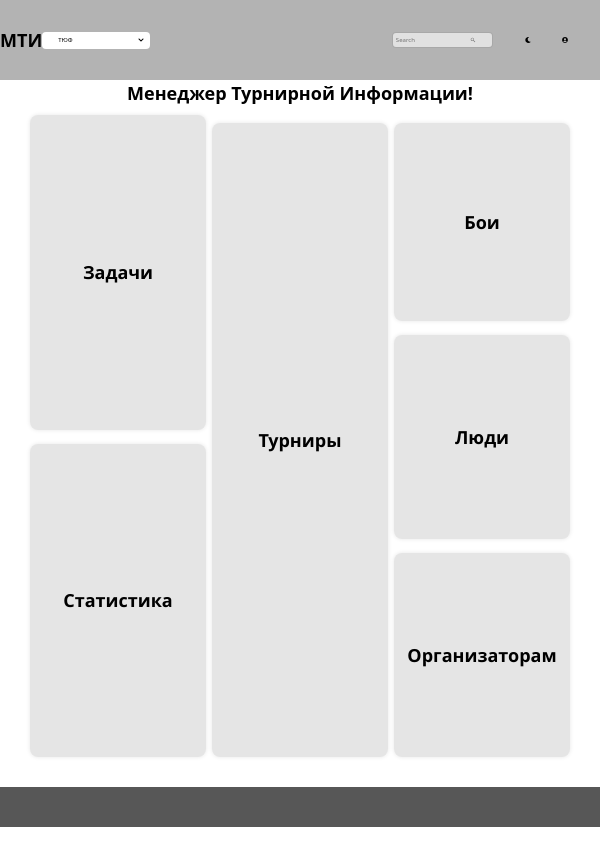
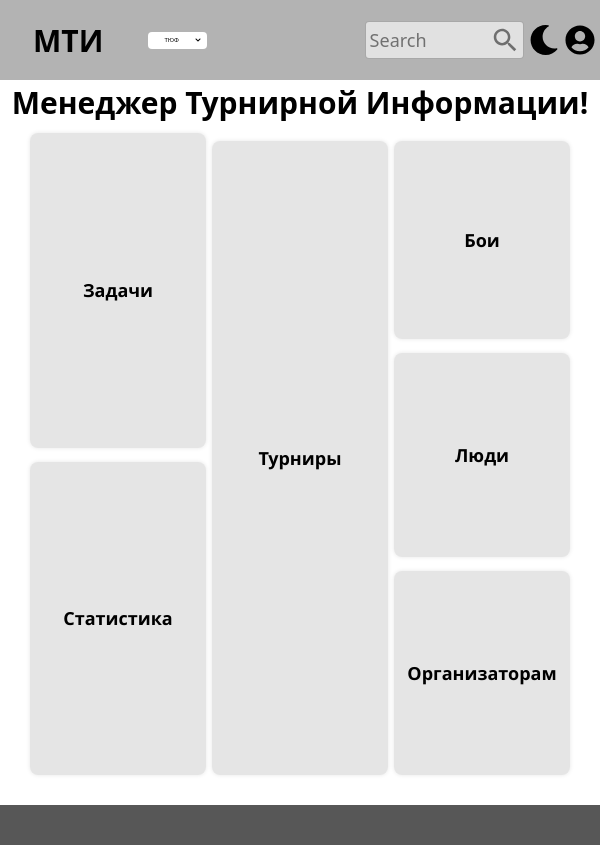
Before and after one commit to MTI-System/MTI-site, a Next.js app: page / in a window 600 px wide. Built offline with nearby package versions, Linux system fonts and the light colour scheme.

Commit message:
Мобилки 2

```diff
--- a/src/components/sections/problems/ProblemCard.tsx
+++ b/src/components/sections/problems/ProblemCard.tsx
@@ -22,7 +22,7 @@ export default function ProblemCard({ problem }: { problem: Problem }) {
         <h5 className={style.translation}>Translation here...</h5>
         <p className={style.problemText}>{problem.problem_translations[0].problem_text}</p>
       </div>
-      <div className={style.tournamentsContainer}>Tournaments here...</div>
+      {/*<div className={style.tournamentsContainer}>Tournaments here...</div>*/}
     </div>
   )
 }
--- a/src/styles/app/header.module.css
+++ b/src/styles/app/header.module.css
@@ -1,4 +1,3 @@
-
 
 .header {
     display: flex;
@@ -13,14 +12,16 @@
     display: flex;
     justify-content: space-evenly;
     align-items: center;
-  width: 25vw;
+    width: 40vw;
     height: 100%;
 }
+
 .rightContainer h2 {
     padding: 1em;
 }
+
 .rightContainer .dropdown {
-  width: 20vw;
+    /*width: 20vw;*/
 }
 
 .leftContainer {
@@ -30,6 +31,7 @@
     width: 40%;
 }
 
+@media (max-width: 600px) {
     .search {
         width: 80%;
         height: 50%;
@@ -38,3 +40,15 @@
         font-size: 1vw;
         /*border: 0.1rem #888 dashed;*/
     }
+}
+
+@media (max-width: 600px) {
+    .search {
+        width: 20vw;
+        height: 3vh;
+        justify-content: center;
+        align-content: center;
+        font-size: 3vw;
+        /*border: 0.1rem #888 dashed;*/
+    }
+}
--- a/src/styles/app/main.css
+++ b/src/styles/app/main.css
@@ -1,15 +1,25 @@
 @import "tailwindcss";
 
 * {
-  margin: 0;
+    margin: 0;
 }
 
 main {
-  min-height: 85vh;
+    min-height: 85vh;
 }
-h1{
-  text-align: center;
-  font-weight: bold;
-  font-size: 3vw;
 
+@media (min-width: 600px) {
+    h1 {
+        text-align: center;
+        font-weight: bold;
+        font-size: 3vw;
+    }
 }
+
+@media (max-width: 600px) {
+    h1 {
+        text-align: center;
+        font-weight: bold;
+        font-size: 5vw;
+    }
+}
--- a/src/styles/components/clickableCard.module.css
+++ b/src/styles/components/clickableCard.module.css
@@ -3,12 +3,18 @@
   justify-content: center;
   align-items: center;
   min-width: 5vw;
-  min-height: 5vh;
+  min-height: 12vh;
   border-radius: 0.5rem;
   background-color: rgba(0, 0, 0, 0.1);
   box-shadow: 0 0 0.25rem 0 rgba(0, 0, 0, 0.1);
   transition: all 250ms ease;
-  font-size: 3vw;
+  @media (max-width: 600px) {
+    font-size: 10vw;
+  }
+  @media (min-width: 600px) {
+    font-size: 3vw;
+  }
+
   font-family: "Segoe UI";
   font-weight: bold;
   text-decoration: none;
--- a/src/styles/components/dropdown.module.css
+++ b/src/styles/components/dropdown.module.css
@@ -1,6 +1,9 @@
+@media (max-width: 600px) {
     .dropdownContainer {
         position: relative;
+        margin-left: 2vw;
     }
+
     .dropdownButton {
         display: flex;
         flex-direction: row;
@@ -10,15 +13,94 @@
         border-radius: 0.25rem;
         transition: background-color 250ms ease;
     }
+
     .dropdownContainer.dropdownDisabled .dropdownButton {
         color: rgb(148, 148, 148);
     }
+
     .dropdownButton:hover {
         background-color: #e7e7e7;
     }
+
     .dropdownContainer.dropdownDisabled .dropdownButton:hover {
         background-color: white;
     }
+
+    .dropdownButton .arrowIcon {
+        /*width: 2rem;*/
+        /*height: 1rem;*/
+        margin-right: 1vw;
+        font-size: 5vw;
+        transition-property: translate rotate;
+        transition-duration: 250ms;
+        transition-timing-function: ease;
+    }
+
+    .dropdownButton:hover .arrowIcon {
+        translate: 0 0.1em;
+    }
+
+    .dropdownContainer.dropdownDisabled .dropdownButton:hover .arrowIcon {
+        translate: 0;
+    }
+
+    .dropdownButton.buttonOpened .arrowIcon {
+        rotate: 180deg;
+    }
+
+    .dropdownButton.buttonOpened:hover .arrowIcon {
+        translate: 0 -0.1em;
+    }
+
+    .dropdownButton .dropdownOption:hover {
+        background-color: transparent;
+    }
+
+    .dropdownText {
+        font-size: 2vh;
+    }
+
+    .dropdownMenu {
+        display: none;
+        left: 0;
+        top: calc(100% + 0.3em);
+        animation: 250ms both appearence;
+        animation-play-state: paused;
+        width: 100%;
+        background-color: white;
+        box-shadow: 0 0.1em 0.1em 0.1em rgba(0, 0, 0, 0.2);
+        border-radius: 0.25rem;
+        overflow: hidden;
+    }
+}
+
+@media (min-width: 600px) {
+    .dropdownContainer {
+        position: relative;
+    }
+
+    .dropdownButton {
+        display: flex;
+        flex-direction: row;
+        justify-content: space-between;
+        align-items: center;
+        background-color: white;
+        border-radius: 0.25rem;
+        transition: background-color 250ms ease;
+    }
+
+    .dropdownContainer.dropdownDisabled .dropdownButton {
+        color: rgb(148, 148, 148);
+    }
+
+    .dropdownButton:hover {
+        background-color: #e7e7e7;
+    }
+
+    .dropdownContainer.dropdownDisabled .dropdownButton:hover {
+        background-color: white;
+    }
+
     .dropdownButton .arrowIcon {
         /*width: 2rem;*/
         /*height: 1rem;*/
@@ -28,23 +110,28 @@
         transition-duration: 250ms;
         transition-timing-function: ease;
     }
+
     .dropdownButton:hover .arrowIcon {
         translate: 0 0.1em;
     }
+
     .dropdownContainer.dropdownDisabled .dropdownButton:hover .arrowIcon {
         translate: 0;
     }
+
     .dropdownButton.buttonOpened .arrowIcon {
         rotate: 180deg;
     }
+
     .dropdownButton.buttonOpened:hover .arrowIcon {
         translate: 0 -0.1em;
     }
+
     .dropdownButton .dropdownOption:hover {
         background-color: transparent;
     }
 
-.dropdownText{
+    .dropdownText {
         font-size: 1vw;
     }
 
@@ -60,6 +147,8 @@
         border-radius: 0.25rem;
         overflow: hidden;
     }
+}
+
 
 @keyframes appearence {
     0% {
@@ -71,6 +160,7 @@
         transform: translateY(0);
     }
 }
+
 @keyframes fading {
     0% {
         opacity: 1;
@@ -81,12 +171,14 @@
         transform: translateY(-1em);
     }
 }
+
 .dropdownMenu.menuAppearing {
     /* animation: 250ms forwards appearence; */
     animation-direction: normal;
     animation-play-state: running;
     display: block;
 }
+
 .dropdownMenu.menuFading {
     animation: 250ms both fading;
 }
@@ -96,6 +188,7 @@
     transition: background-color 250ms ease;
     user-select: none;
 }
+
 .dropdownOption:hover {
     background-color: #e7e7e7;
 }
--- a/src/styles/icons.module.css
+++ b/src/styles/icons.module.css
@@ -1,3 +1,8 @@
-.icons{
-    font-size: 1vw;
+.icons {
+    @media (min-width: 600px) {
+        font-size: 1.5vw;
+    }
+    @media (max-width: 600px) {
+        font-size: 5vw;
+    }
 }
--- a/src/styles/problems/problemsList.module.css
+++ b/src/styles/problems/problemsList.module.css
@@ -1,3 +1,4 @@
+
 .problemsContainer {
   width: 80%;
   display: flex;
```
Also changed, not shown: src/styles/problems/problemcard.module.css (+29 -3 lines). Lines whose indentation alone changed are shown as unchanged.
